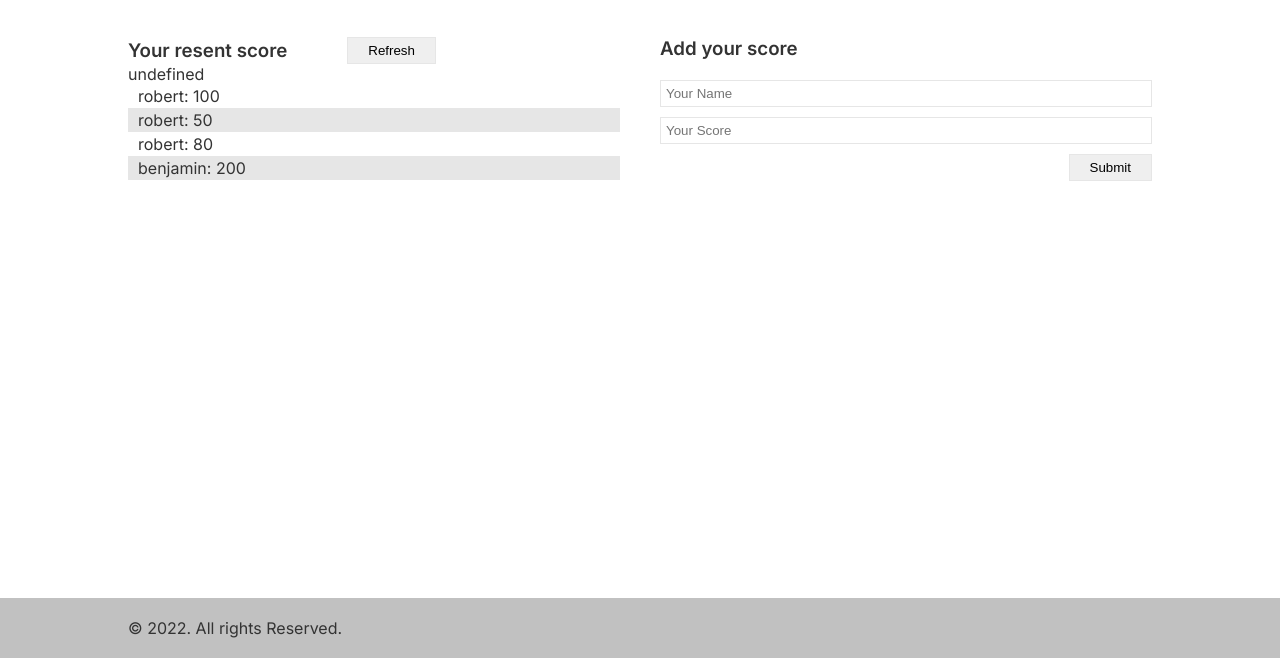
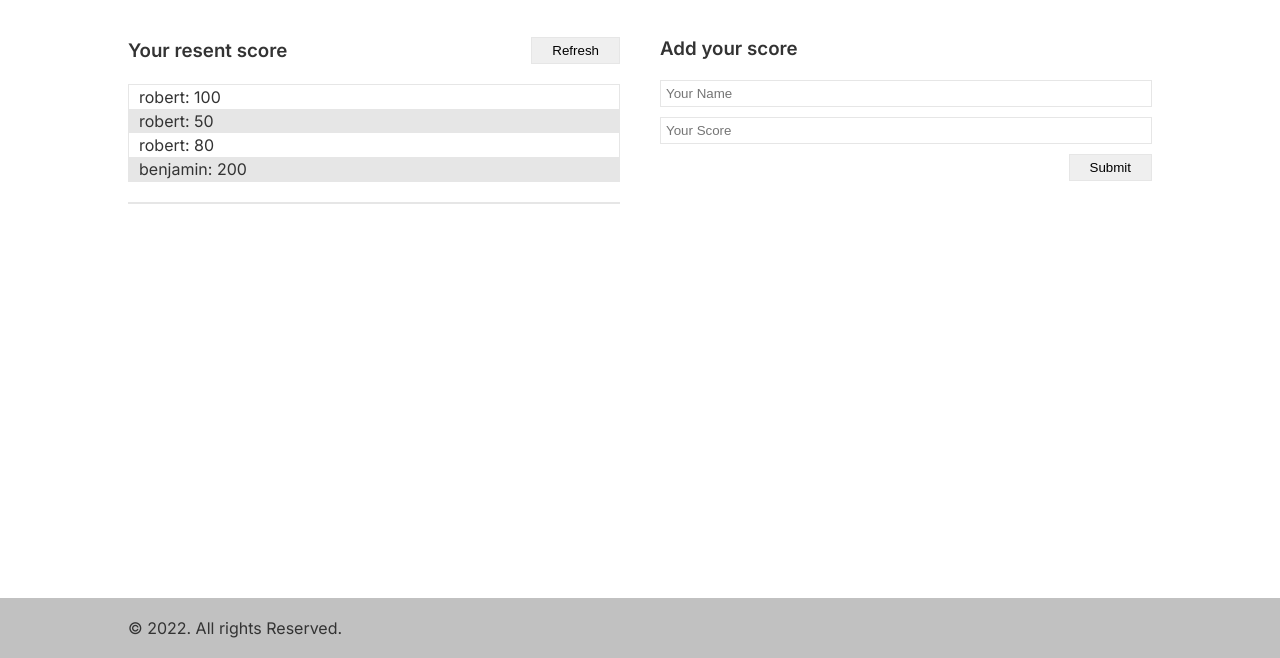
Before and after one commit to Alabi12/Leaderboard, a website built with webpack: page src/index.html in a window 1280 px wide. Shown: the part 142-800 px from the top of the page. Built offline with nearby package versions, Linux system fonts and the light colour scheme.

Commit message:
update the css file

```diff
--- a/src/index.html
+++ b/src/index.html
@@ -30,13 +30,13 @@
             <button class="refresh-btn">Refresh</button>
           </div>
           <div class="list-Items"></div>
-          <!-- <ul class="list">
-            <li class="list-item">Name: 50</li>
+          <ul class="list">
+            <!-- <li class="list-item">Name: 50</li>
             <li class="list-item">Name:40</li>
             <li class="list-item">Name: 100</li>
             <li class="list-item">Name: 60</li>
-            <li class="list-item">Name: 90</li>
-          </ul> -->
+            <li class="list-item">Name: 90</li> -->
+          </ul>
         </div>
         <div class="form-container">
           <h3>Add your score</h3>
--- a/src/index.js
+++ b/src/index.js
@@ -1,29 +1,30 @@
-import "./style.css";
+import './style.css';
 
-const list = document.querySelector(".list-Items");
+const list = document.querySelector('.list-Items');
 
 const Items = [
   {
-    Name: "robert",
+    Name: 'robert',
     score: 100,
   },
   {
-    Name: "robert",
+    Name: 'robert',
     score: 50,
   },
   {
-    Name: "robert",
+    Name: 'robert',
     score: 80,
   },
   {
-    Name: "benjamin",
+    Name: 'benjamin',
     score: 200,
   },
 ];
 
-let listItems;
+// let listItems;
 const populateTable = () => {
-  const ulTag = document.createElement("ul");
+  let listItems = '';
+  const ulTag = document.createElement('ul');
   Items.forEach((item) => {
     listItems += `<li class="list-item">${item.Name}: ${item.score}
   </li>`;
--- a/src/style.css
+++ b/src/style.css
@@ -46,10 +46,10 @@ body {
 .list-header {
   display: flex;
   align-items: center;
-  gap: 6rem;
+  justify-content: space-between;
 }
 
-.list {
+ul {
   margin-top: 2rem;
   list-style: none;
   border: 1px solid #e6e6e6;
```
